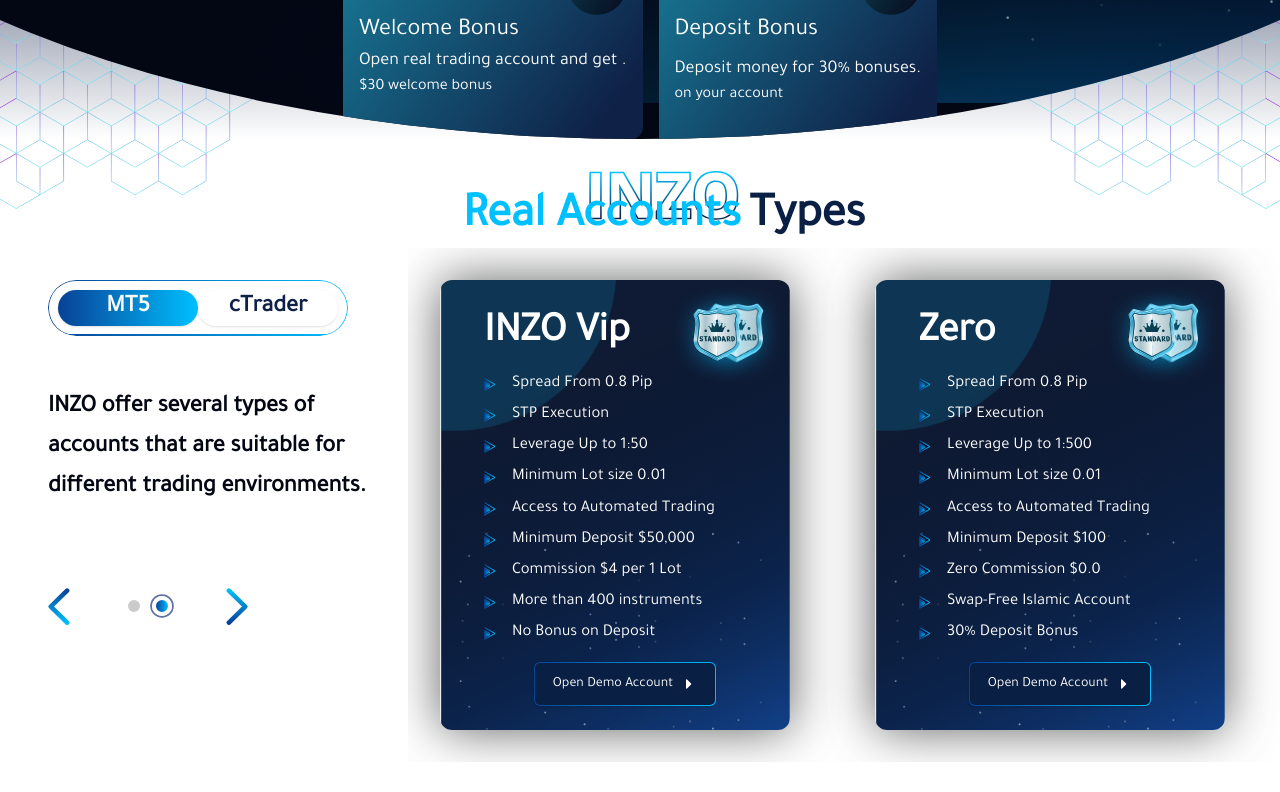
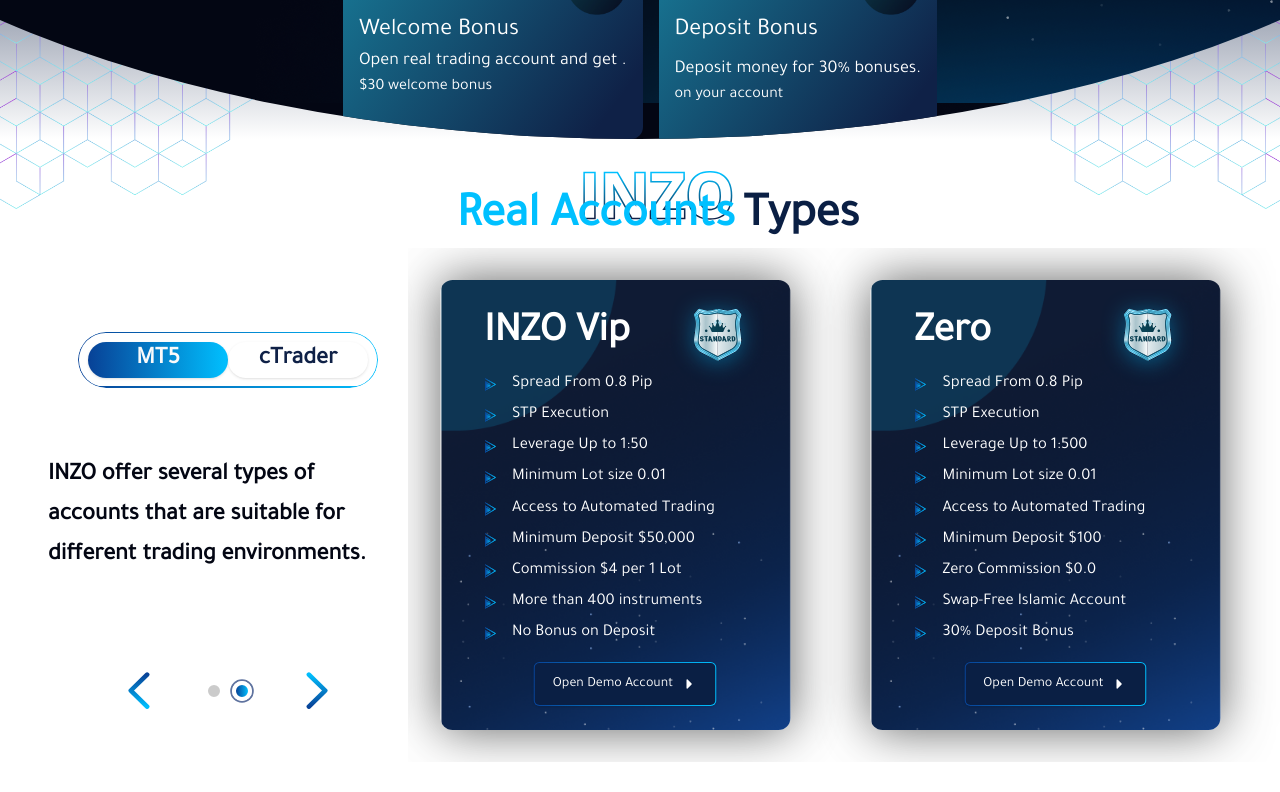
Before and after one commit to joudyjrrr/altaalouf, a Next.js app: page /en in a window 1280 px wide. Shown: the part 3160-3952 px from the top of the page. Built offline with nearby package versions, Linux system fonts and the light colour scheme.

Commit message:
mob-resposive

```diff
--- a/public/images/index.jsx
+++ b/public/images/index.jsx
@@ -65,8 +65,6 @@ import company7 from "./copmany7.png";
 import company8 from "./copmany8.png";
 import ParthnerImg from "./ParthnerImg.png";
 
-
-
 import ethereum from "./ethereum.png";
 import bitcoine from "./bitcoine.png";
 import masterCard from "./masterCard.png";
@@ -84,7 +82,6 @@ import telephone from "./telephone.png";
 import arrwos_footer from "./arrwos_footer.png";
 import footer_img from "./footer-img.png";
 import Apps from "./Apps.png";
-
 
 import mTeem1 from "./mTeem(1).png";
 import mTeem2 from "./mTeem(2).png";
@@ -137,8 +134,6 @@ export {
   masterCard,
   bitcoine,
   ethereum,
-
-
   arrowLeft,
   arrowRight,
   cardLogo,
--- a/src/app/[locale]/globals.css
+++ b/src/app/[locale]/globals.css
@@ -133,10 +133,10 @@ background: linear-gradient(90deg, #084398 0%, #00BEFD 100%) !important;
   overflow: hidden; */
 }
 
-/* .image-mask {
+.image-mask {
   mask-image: linear-gradient(to bottom, rgba(0, 0, 0, 1), rgba(0, 0, 0, 0));
   -webkit-mask-image: linear-gradient(to bottom, rgba(0, 0, 0, 1), rgba(0, 0, 0, 0));
-} */
+}
 
 
 div[data-radix-popper-content-wrapper=""] {
--- a/src/components/Layout/FinancialReport.js
+++ b/src/components/Layout/FinancialReport.js
@@ -14,7 +14,7 @@ const FinancialReport = () => {
     <div className="bg-stars_white bg-[#0f2147]  w-full pb-12 mb-12  ">
       <div className="bg-stars_white bg-center bg-no-repeat bg-cover h-full">
         <Title title1={`Financial`} title2={`Report`} />
-        <div className="mt-16 grid grid-cols-4  max-md:grid-cols-2 max-sm:grid-cols-1 gap-6 px-32 py-8 justify-center mx-auto">
+        <div className="mt-16 grid grid-cols-4 max-md:grid-cols-2 max-sm:grid-cols-1 gap-6 px-32 py-8 justify-center mx-auto">
           {data.map((d, idx) => (
             <div
               key={idx}
--- a/src/components/Layout/Footer.js
+++ b/src/components/Layout/Footer.js
@@ -55,9 +55,9 @@ const links = [
 
 const Footer = () => {
   return (
-    <div className="w-full h-full">
-      <div className="bg-Footer_bg w-full  bg-center bg-cover">
-        <div className="w-full flex justify-center bg-Footer_Gr p-4 pb-0">
+    <div className="w-full h-full ">
+      <div className="bg-Footer_bg w-full  bg-center bg-cover ">
+        <div className="w-full flex justify-center bg-Footer_Gr p-4 pt-8 pb-0">
           <Image src={Get_In_Touch} width={350} height={50} alt="inzo" />
         </div>
         <div className="w-full flex justify-center  ">
@@ -84,7 +84,9 @@ const Footer = () => {
               </h1>
               <div className="flex gap-2 items-center ">
                 <Image src={massege} width={35} alt="inzo" />
-                <p className="text-white ax-md:text-sm">24/6 Live Chat Support</p>
+                <p className="text-white ax-md:text-sm">
+                  24/6 Live Chat Support
+                </p>
               </div>
             </div>
           </div>
@@ -104,7 +106,9 @@ const Footer = () => {
                       alt="inzo"
                       className="rtl:rotate-180"
                     />{" "}
-                    <Link className="max-sm:text-sm" href={item.url}>{item.name}</Link>
+                    <Link className="max-sm:text-sm" href={item.url}>
+                      {item.name}
+                    </Link>
                   </div>
                 ))}
               </div>
@@ -251,7 +255,9 @@ const Footer = () => {
 
         <div className="border-t border-secondary p-4">
           <div className="flex items-center justify-between max-md:flex-col max-md:gap-4 ">
-            <p className="text-white">2025 © Copyright INZO All rights reserved.</p>
+            <p className="text-white">
+              2025 © Copyright INZO All rights reserved.
+            </p>
             <div className="flex gap-4">
               {" "}
               <Button className="button-border rounded-full h-8 w-8">
--- a/src/components/Layout/MeetTeam.js
+++ b/src/components/Layout/MeetTeam.js
@@ -21,7 +21,10 @@ let imgData = [
 
 const MeetTeam = () => {
   return (
-    <div className="relative pt-12 bg-gradient-to-b  from-[#050B1B] to-[#0F2147]   bg-no-repeat h-screen ">
+    <div
+      className="relative pb-12 bg-gradient-to-b  from-[#050B1B] to-[#0F2147]
+      bg-no-repeat h-[auto] flex flex-col items-center justify-center"
+    >
       <div className="absolute top-0 left-0 right-0 bg-teamStars_Bg h-[50%]"></div>
 
       <Title
@@ -30,12 +33,12 @@ const MeetTeam = () => {
         title1Color={"white"}
         title2Color={"secondary"}
       />
-      <div className=" w-full pt-16 mx-auto justify-center grid grid-cols-5 px-8 gap-4 flex-wrap">
+      <div className=" w-full pt-16 mx-auto justify-center items-center grid grid-cols-1 sm:grid-cols-2 md:grid-cols-5  md:px-8 gap-4 place-content-center">
         {imgData.map((image, index) => (
           <div
             key={index}
-            className={`h-[320px] w-[245px] ${
-              index % 2 === 0 ? "mb-14" : " mt-14"
+            className={`h-[320px] w-[235px]  mx-auto ${
+              index % 2 === 0 ? "md:mb-14" : " md:mt-14"
             } relative `}
           >
             <Image src={image.img} alt="" className="w-full h-full" />
@@ -53,11 +56,11 @@ const MeetTeam = () => {
             </div>
           </div>
         ))}
-        <Button className="button-border px-5 py-6 font-semibold text-[18px]">
-          Meet The Whole Team
-        </Button>
       </div>
 
+      <Button className="button-border px-5 py-6 font-semibold text-[18px] mx-auto mt-5">
+        Meet The Whole Team
+      </Button>
       {/*
         <div className="relative w-[70%] h-[100%]
          bg-DwIcons_Bg bg-contain bg-no-repeat mt-10 mx-auto">
--- a/src/components/Layout/RealAccountTypes.js
+++ b/src/components/Layout/RealAccountTypes.js
@@ -71,7 +71,8 @@ const cryptoData = [
 
 const RealAccountTypes = () => {
   const swiperRef = useRef(null);
-  const dir = typeof window !== "undefined" ? localStorage.getItem("dir") : "ltr";
+  const dir =
+    typeof window !== "undefined" ? localStorage.getItem("dir") : "ltr";
   const [swiperKey, setSwiperKey] = useState(0);
   useLanguageDirection();
   useEffect(() => {
@@ -79,22 +80,23 @@ const RealAccountTypes = () => {
   }, [dir]);
   useLanguageDirection();
   return (
-    <div className="bg-white ps-12">
+    <div className="bg-white md:ps-12 md:px-3">
       <Title
         title1={`Real Accounts`}
         title2={`Types`}
-        title1Color={'text-secondary'}
-        title2Color={'!text-primary'}
+        title1Color={"text-secondary"}
+        title2Color={"!text-primary"}
       />
-      <div className="w-full  flex  relative mt-7">
+      <div className="w-full  flex flex-col md:flex-row relative mt-7">
         {/* Custom Pagination Container */}
-        <div className="flex-col gap-4 ">
+        <div className="flex flex-col md:gap-4 items-center justify-center ">
           <Switch />
-          <p className="leading-[40px] md:w-[360px] text-[24px] font-semibold pt-5 text-[#030613]">
+          <p className="text-center md:text-start md:leading-[40px] md:w-[360px] text-[1.2rem] md:text-[24px] font-semibold md:pt-5 text-[#030613]">
             INZO offer several types of accounts that are suitable for different
             trading environments.
           </p>
-          <div className="flex  items-center justify-between gap-x-5  pt-20 w-[200px]">
+
+          <div className="flex  items-center justify-between gap-x-5 pt-4  md:pt-20 w-[200px]">
             <button
               onClick={() => swiperRef.current?.slidePrev()}
               className="transform "
@@ -130,32 +132,40 @@ const RealAccountTypes = () => {
         </div>
 
         {/* Swiper Container */}
-        <div className="w-[75%] ms-22">
+        <div className="w-[1000px] md:w-[75%] md:ms-22 mt-[20px] md:mt-0">
           <Swiper
-           key={swiperKey}
+            key={swiperKey}
             ref={swiperRef}
             modules={[Autoplay, Pagination]}
             spaceBetween={10}
-            slidesPerView={2}
+            slidesPerView={1}
             autoplay={{ delay: 3000 }}
             pagination={{
               el: "#custom-pagination",
               clickable: true,
             }}
+            breakpoints={{
+              320: { slidesPerView: 1 }, // دعم الشاشات الصغيرة جدًا
+              500: { slidesPerView: 1 },
+              768: { slidesPerView: 2 },
+              1024: { slidesPerView: 2 },
+              1280: { slidesPerView: 2 },
+            }}
             dir={dir}
-            className="!p-8"
+            className="!p-7 md:!p-8 "
             onSwiper={(swiper) => (swiperRef.current = swiper)}
           >
             {cryptoData.map((crypto, index) => (
-              <SwiperSlide  dir={dir}  key={index}>
+              <SwiperSlide dir={dir} key={index}>
                 <div
-                  className="p-6 bg-card_Bg bg-cover bg-center h-[450px] w-[350px] custom-shadow
+                  className="p-6 bg-card_Bg bg-cover bg-center w-[275px]
+                   md:h-[450px] md:w-[350px] custom-shadow
                  rounded-xl text-white flex flex-col items-center"
                 >
                   <div className="w-full flex gap-4">
                     <div className="w-full flex flex-col ps-5">
                       <div className="flex justify-between overflow-visible max-h-[50px]">
-                        <h3 className="text-[41px] font-bold ">
+                        <h3 className="text-md md:text-[41px] font-bold ">
                           {crypto.title}
                         </h3>
                         <Image
@@ -168,7 +178,7 @@ const RealAccountTypes = () => {
                         {crypto.features.map((item, index) => (
                           <p
                             key={index}
-                            className="text-[16.5px] font-medium mt-[.4rem] flex items-center "
+                            className="md:text-[16.5px] font-medium md:mt-[.4rem] flex items-center "
                           >
                             <Image
                               src={arrowIcon}
--- a/src/components/Layout/Switch.js
+++ b/src/components/Layout/Switch.js
@@ -1,17 +1,19 @@
-import React from 'react'
-import { Button } from '../ui/button'
+import React from "react";
+import { Button } from "../ui/button";
 
-const Switch = ({className2}) => {
+const Switch = ({ className2 }) => {
   return (
-        <div className='flex button-border-transparent  my-8 w-[300px] max-md:!w-[250px]'>
+    <div className="flex button-border-transparent my-4 md:my-8 w-[300px] max-md:!w-[250px]">
       <Button className="bg-main_button rounded-[50px] !p-4 w-full text-2xl max-md:text-lg font-bold cursor-pointer">
         MT5
       </Button>
-            <Button className={`bg-transparent rounded-[50px] !p-4 w-full text-2xl max-md:text-lg font-bold cursor-pointer text-[#0F2147] ${className2}`}>
+      <Button
+        className={`bg-transparent rounded-[50px] !p-4 w-full text-2xl max-md:text-lg font-bold cursor-pointer text-[#0F2147] ${className2}`}
+      >
         cTrader
       </Button>
     </div>
-    )
-}
+  );
+};
 
-export default Switch
+export default Switch;
```
Also changed, not shown: src/components/Layout/DwMethods.js (+40 -66 lines), public/images/cardBg.png, public/images/tether.png. Lines whose indentation alone changed are shown as unchanged.
